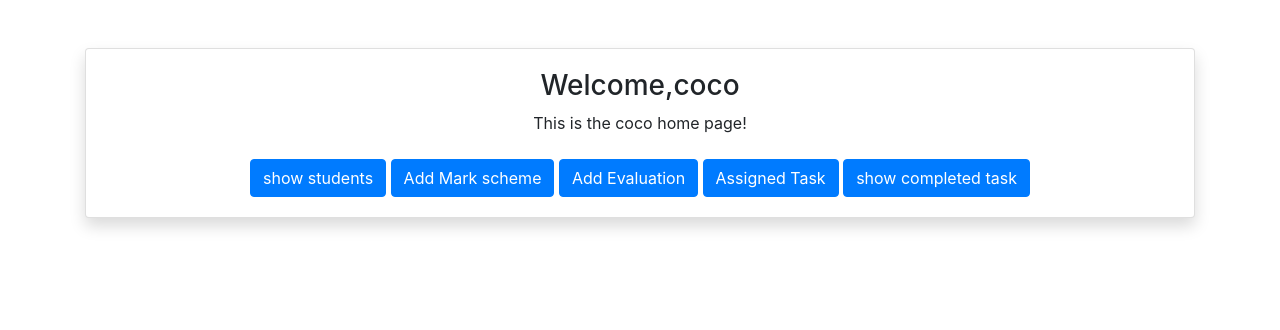
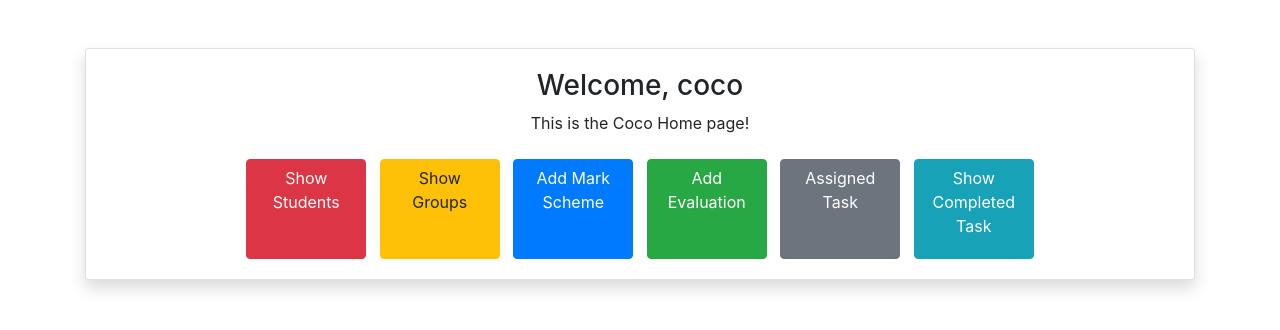
Before and after one commit to Sunbeam0624-internship-node/Mark-Entry-App, a plain HTML site: page fronted/staff/coordinator-home.html in a window 1280 px wide. Drawn offline with nearby package versions, Linux system fonts and the light colour scheme.

Commit message:
updated staff cocohome showcourses html page

```diff
--- a/fronted/staff/coordinator-home.html
+++ b/fronted/staff/coordinator-home.html
@@ -1,3 +1,4 @@
+
 <!DOCTYPE html>
 <html lang="en">
 <head>
@@ -23,13 +24,20 @@
     <div class="login-container card shadow">
     <div class="card-body">
     <center>
-    <h3>Welcome,coco</h3>
-    <div>This is the coco home page!</div> <br>
-    <a class="btn btn-primary" href="show-students.html" role="button">show students</a>
-    <a class="btn btn-primary" href="" role="button">Add Mark scheme</a>
-    <a class="btn btn-primary" href="" role="button">Add Evaluation</a>
-    <a class="btn btn-primary" href="" role="button">Assigned Task</a>
-    <a class="btn btn-primary" href="" role="button">show completed task</a>
+    <h3>Welcome, coco</h3>
+    <div>This is the Coco Home page!</div> <br>
+    <a class="btn btn-danger" href="show-students.html" style="width: 120px; height: 100px;" role="button">Show Students</a>
+    &nbsp;
+    <a class="btn btn-warning" href="show-groups.html"  style="width: 120px; height: 100px;" role="button">Show Groups</a>
+    &nbsp;
+    <a class="btn btn-primary" href="" style="width: 120px; height: 100px;" role="button">Add Mark Scheme</a>
+    &nbsp;
+    <a class="btn btn-success" href="" style="width: 120px; height: 100px;" role="button">Add Evaluation</a>
+    &nbsp;
+    <a class="btn btn-secondary" href="" style="width: 120px; height: 100px;" role="button">Assigned Task</a>
+    &nbsp;
+    <a class="btn btn-info" href="" style="width: 120px; height: 100px;" role="button">Show Completed Task</a>
+
     </center>
     </div>
     </div>
```
Also changed, not shown: fronted/staff/show-courses.html (+2 -1 lines).
